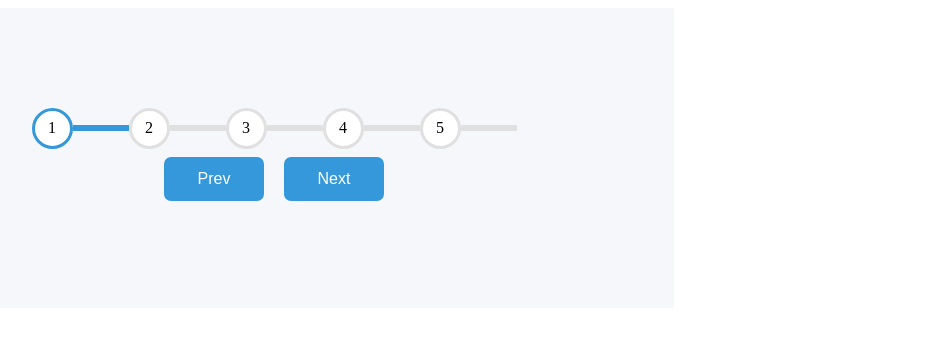
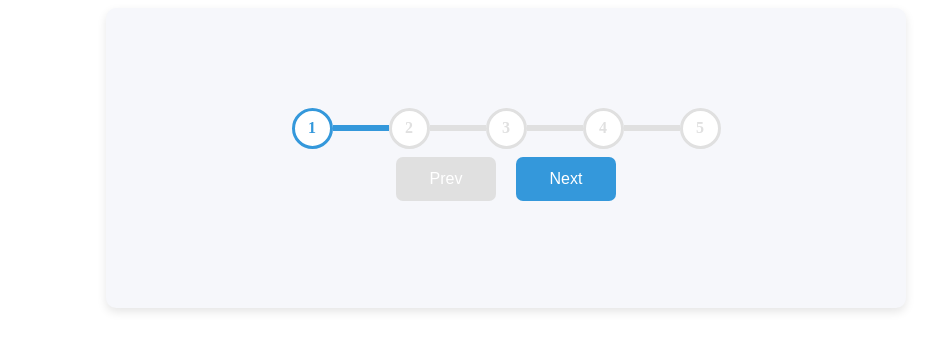
Before and after one commit to acciojob/progress-bar-Arpit-Jaiswal20, a website: page main.html in a window 1280 px wide. Shown: the whole page, without its empty margins (134-1069 px from the left). Drawn offline with Linux system fonts and the light colour scheme.

Commit message:
created a submission

```diff
--- a/main.html
+++ b/main.html
@@ -10,24 +10,22 @@
 	<!-- the entire body must be written by student -->
 	<section class="sec">
       <div class="top">
-        <div class="circle active" id="circle1">1</div>
+        <div class="circle active" id="circle-1">1</div>
         <div class="line active" id="line1"></div>
-        <div class="circle" id="circle2">2</div>
+        <div class="circle" id="circle-2">2</div>
         <div class="line" id="line2"></div>
-        <div class="circle" id="circle3">3</div>
+        <div class="circle" id="circle-3">3</div>
         <div class="line" id="line3"></div>
-        <div class="circle" id="circle4">4</div>
+        <div class="circle" id="circle-4">4</div>
         <div class="line" id="line4"></div>
-        <div class="circle" id="circle5">5</div>
-        <div class="line" id="line5"></div>
+        <div class="circle" id="circle-5">5</div>
       </div>
 
       <div>
-            <button id="prev" disabled>Prev</button>
-            <button id="next">Next</button>
+        <button id="prev" disabled>Prev</button>
+        <button id="next">Next</button>
       </div>
     </section>
-
     <script type="text/javascript" src="./script.js">
 </script>
 
--- a/script.js
+++ b/script.js
@@ -1,12 +1,8 @@
-//your JS code here. If required.
-
-
 const circles = document.querySelectorAll(".circle");
 const prevButton = document.getElementById("prev");
 const nextButton = document.getElementById("next");
 
 let currentActive = 1;
-
 
 nextButton.addEventListener('click', () => {
     currentActive++;
@@ -37,12 +33,6 @@ nextButton.addEventListener('click', () => {
         }
     });
 
-    if (currentActive === 1) {
-      prevButton.disabled = true;
-    } else if (currentActive === circles.length) {
-      nextButton.disabled = true;
-    } else {
-      prevButton.disabled = false;
-      nextButton.disabled = false;
+    prevButton.disabled = currentActive === 1;
+    nextButton.disabled = currentActive === circles.length;
 }
-  }
--- a/styles.css
+++ b/styles.css
@@ -1,22 +1,25 @@
-/*  your css code here. If applicable */
-
-.sec{
+/* General container styling */
+.sec {
     background-color: #F6F7FB;
     width: 800px;
     height: 300px;
     display: flex;
-	flex-flow: column;
+    flex-direction: column;
     justify-content: center;
     align-items: center;
-
+    margin: 0 auto;
+    box-shadow: 0 4px 10px rgba(0, 0, 0, 0.1);
+    border-radius: 10px;
 }
 
-.top{
+/* Progress bar container */
+.top {
     display: flex;
     justify-content: center;
     align-items: center;
 }
 
+/* Circle styles */
 .circle {
     background-color: white;
     width: 35px;
@@ -26,18 +29,29 @@
     display: flex;
     justify-content: center;
     align-items: center;
+    color: #E0E0E0;
+    font-weight: bold;
+    transition: all 0.3s ease;
 }
 
+.circle.active {
+    border: 3px solid #3498DB;
+    color: #3498DB;
+}
+
+/* Line styles */
 .line {
     width: 50px;
     border: 3px solid #E0E0E0;
+    transition: all 0.3s ease;
 }
 
-.active {
-	border: 3px solid #3498DB;
+.line.active {
+    border-color: #3498DB;
 }
 
-#prev {
+/* Button styles */
+#prev, #next {
     background-color: #3498DB;
     color: white;
     width: 100px;
@@ -45,15 +59,19 @@
     margin: 8px;
     border: none;
     border-radius: 7px;
-	font-size : 16px;
+    font-size: 16px;
+    cursor: pointer;
+    transition: background-color 0.3s ease, transform 0.2s ease;
 }
-#next {
-	background-color: #3498DB;
+
+#prev:hover, #next:hover {
+    background-color: #297ABF;
+    transform: scale(1.05);
+}
+
+#prev:disabled, #next:disabled {
+    background-color: #E0E0E0;
     color: white;
-	width: 100px;
-	padding: 13px;
-	margin: 8px;
-	border: none;
-	border-radius: 7px;
-	font-size : 16px;
+    cursor: not-allowed;
+    transform: none;
 }
```
Lines whose indentation alone changed are shown as unchanged.
